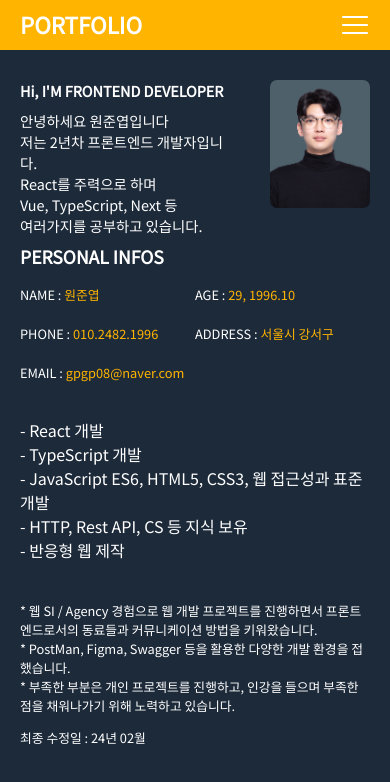
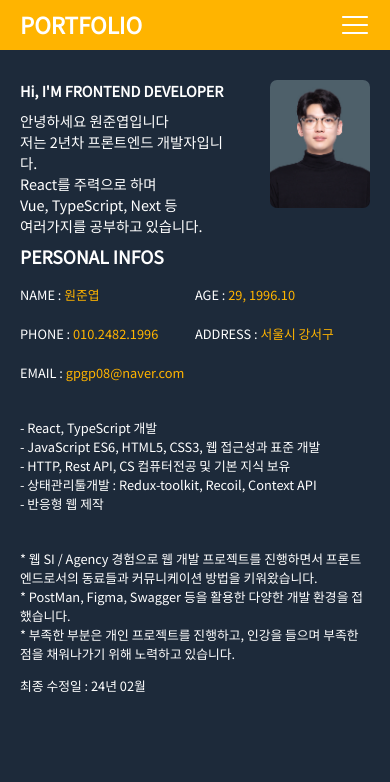
Before and after one commit to Wjyeop/portfolio, a React (Create React App) app: page / in a window 390 px wide. Shown: the top 782 px of the page. Built offline with nearby package versions, Linux system fonts and the light colour scheme.

Commit message:
Fix. css 수정

```diff
--- a/src/App.css
+++ b/src/App.css
@@ -517,6 +517,10 @@ body {
     font-size: 0.8rem;
   }
 
+  .dashboard .dashboard-4 {
+    font-size: 0.8rem;
+  }
+
   .Skills {
     padding: 20px;
   }
--- a/src/pages/Dashboard.js
+++ b/src/pages/Dashboard.js
@@ -41,10 +41,10 @@ function Dashboard() {
       </div>
       <div className="dashboard-4">
         <ul>
-          <li>- React 개발</li>
-          <li>- TypeScript 개발</li>
+          <li>- React, TypeScript 개발</li>
           <li>- JavaScript ES6, HTML5, CSS3, 웹 접근성과 표준 개발</li>
-          <li>- HTTP, Rest API, CS 등 지식 보유</li>
+          <li>- HTTP, Rest API, CS 컴퓨터전공 및 기본 지식 보유</li>
+          <li>- 상태관리툴개발 : Redux-toolkit, Recoil, Context API</li>
           <li>- 반응형 웹 제작</li>
         </ul>
       </div>
```
